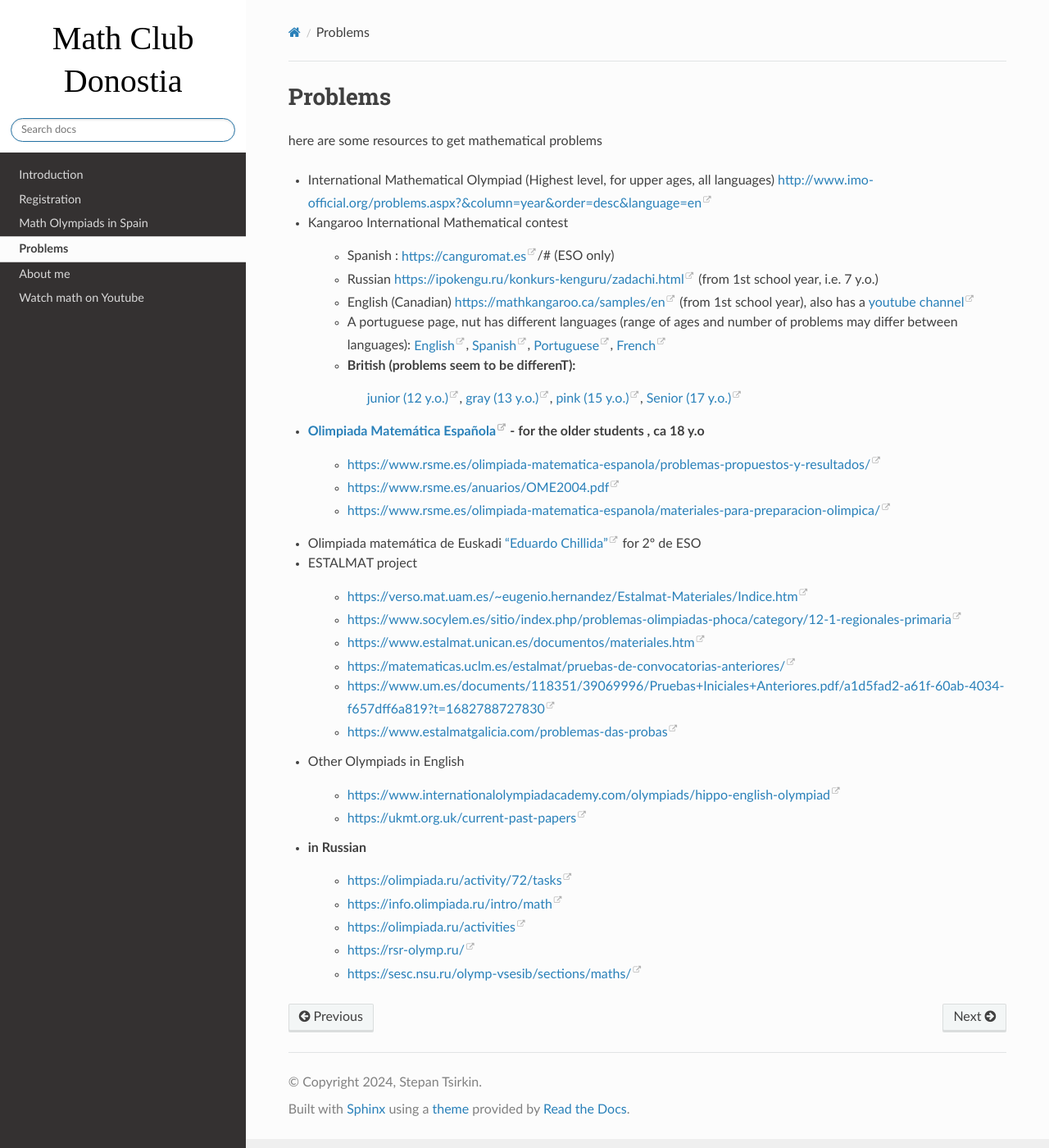
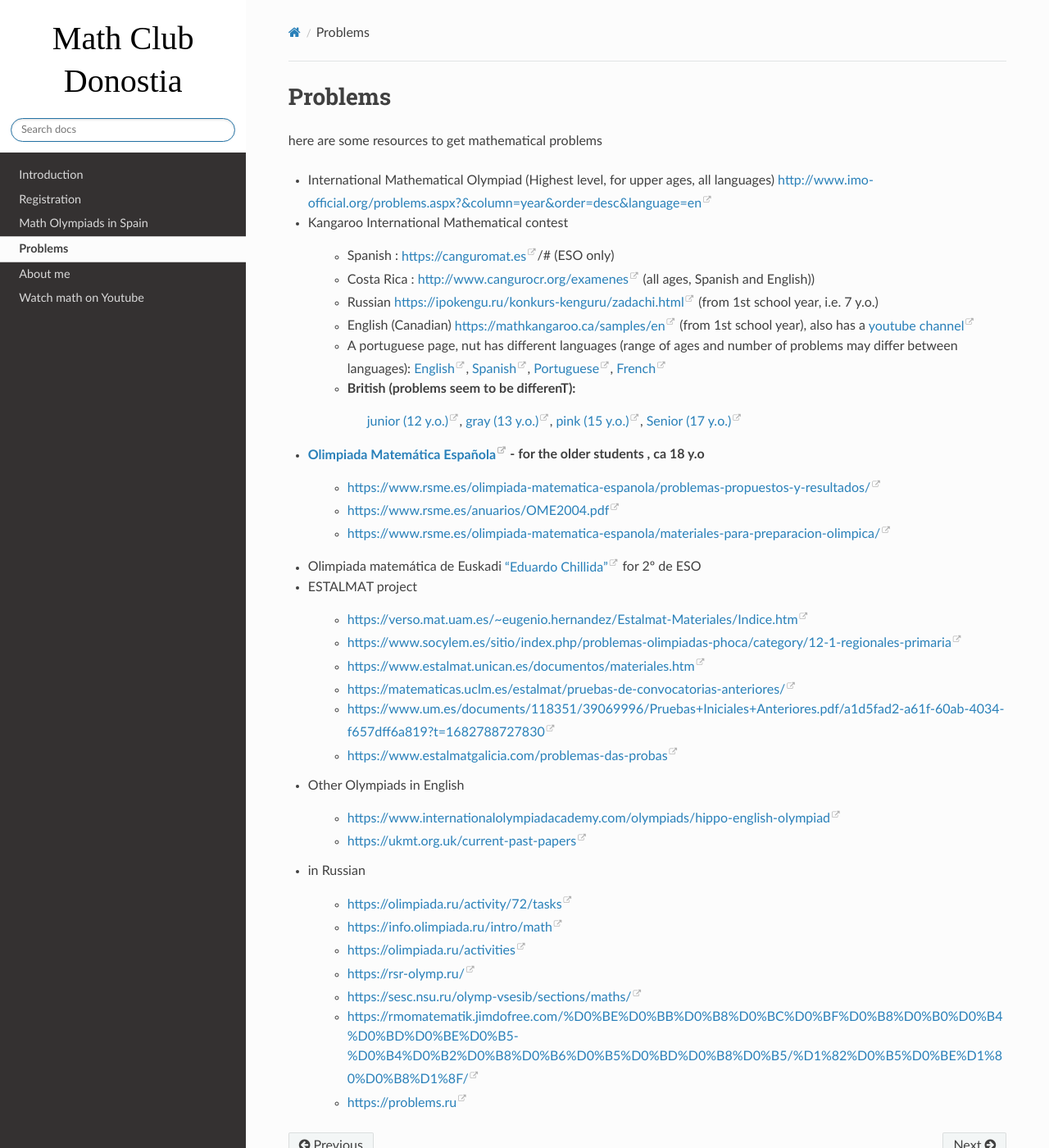
Before and after one commit to math-club-donostia/math-club-donostia.github.io, a Sphinx documentation site: the page built from source/problems.rst, in a window 1280 px wide and 1400 px high. Shown: the whole window at 82% size. Built offline with Sphinx 7.4.7 and the Read the Docs theme 2.0.0, drawn with Linux system fonts in a browser that asks for light colours; some of the changed lines change nothing that is shown.

Commit message:
cosa rica and russian problems

```diff
--- a/source/problems.rst
+++ b/source/problems.rst
@@ -8,6 +8,8 @@ here are some resources to get mathematical problems
 * Kangaroo International Mathematical contest
 
     - Spanish : https://canguromat.es/# (ESO only)
+
+    - Costa Rica : http://www.cangurocr.org/examenes (all ages, Spanish and English))
 
     - Russian https://ipokengu.ru/konkurs-kenguru/zadachi.html (from 1st school year, i.e. 7 y.o.)
 
@@ -55,8 +57,11 @@ here are some resources to get mathematical problems
     - https://ukmt.org.uk/current-past-papers
 
 * in Russian
+
     - https://olimpiada.ru/activity/72/tasks
     - https://info.olimpiada.ru/intro/math
     - https://olimpiada.ru/activities
     - https://rsr-olymp.ru/
     - https://sesc.nsu.ru/olymp-vsesib/sections/maths/
+    - https://rmomatematik.jimdofree.com/%D0%BE%D0%BB%D0%B8%D0%BC%D0%BF%D0%B8%D0%B0%D0%B4%D0%BD%D0%BE%D0%B5-%D0%B4%D0%B2%D0%B8%D0%B6%D0%B5%D0%BD%D0%B8%D0%B5/%D1%82%D0%B5%D0%BE%D1%80%D0%B8%D1%8F/
+    - https://problems.ru
```
Also changed, not shown: source/imag/favicon.svg.
